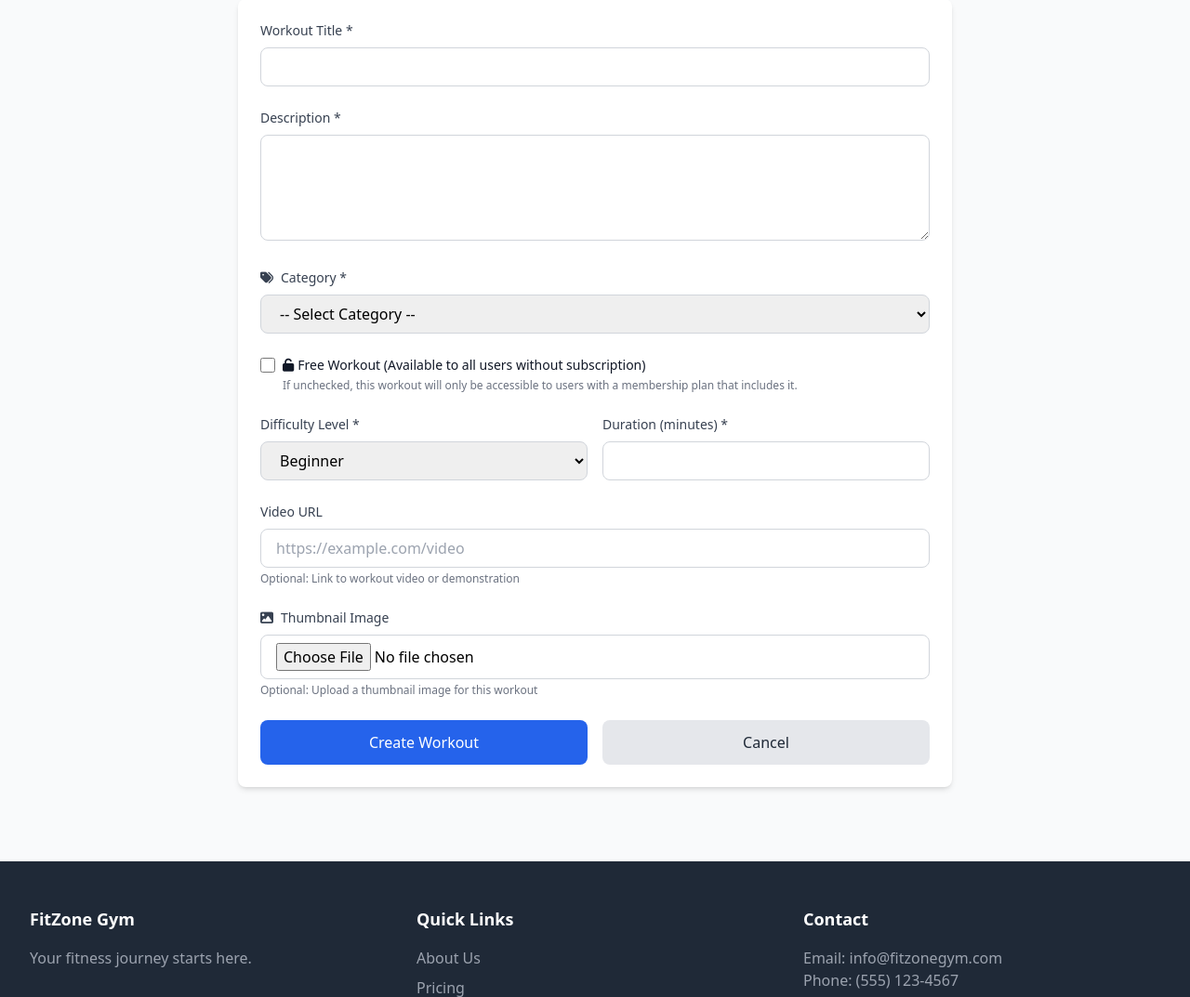
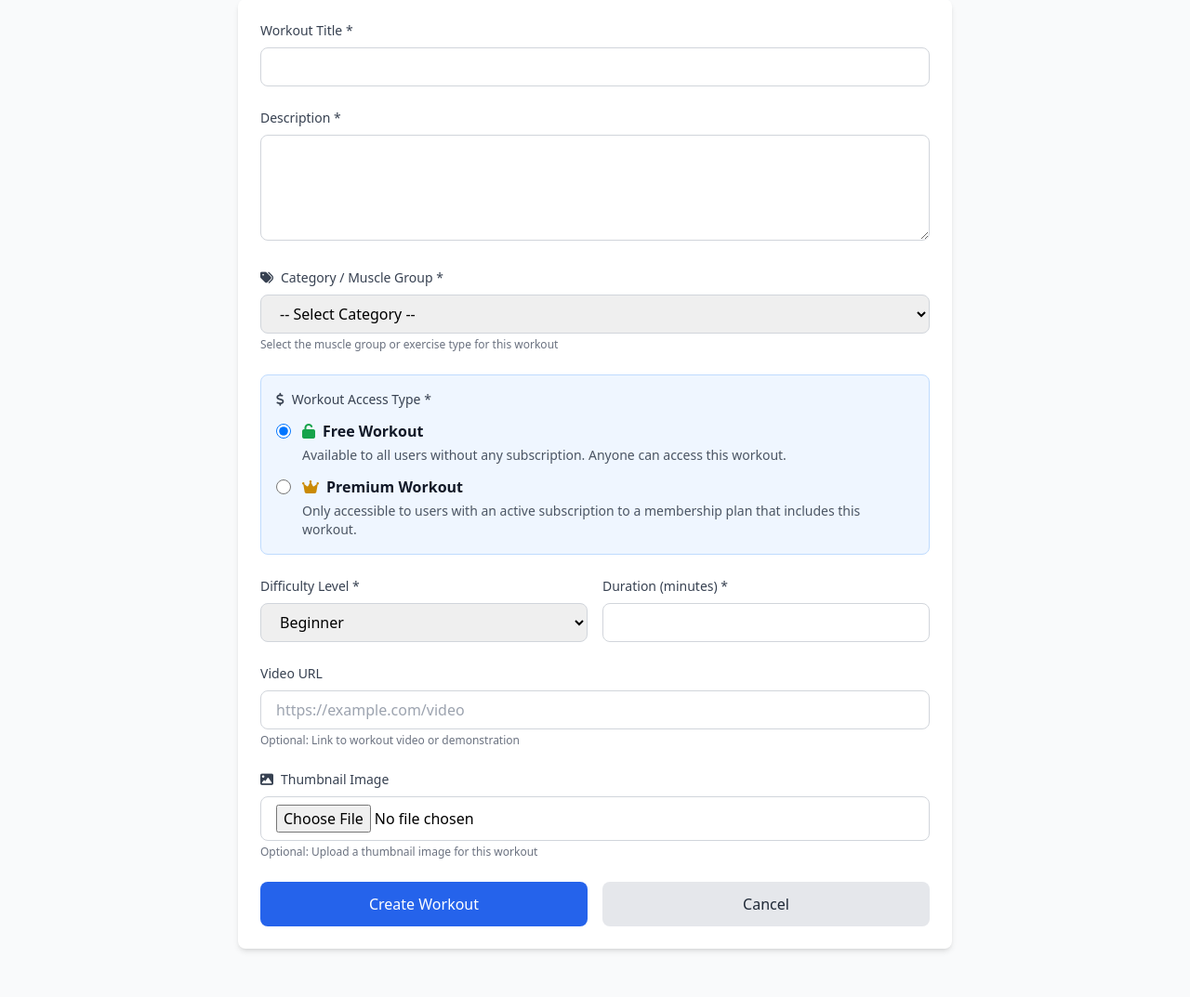
Before and after one commit to kiruuuuuuu/fitzone-gym, a Django app: page /staff/workouts/create/ in a window 1280 px wide. Shown: the part 189-1262 px from the top of the page at 93% size. Run offline with Django 5.2, Linux system fonts and the light colour scheme; the visitor is signed in with stand-in values (Sample User, id 1); data that the repository does not hold is empty; some libraries are stand-ins or nearby versions.

Commit message:
Enhance workout form: Add organized category groups (Muscle Groups/Exercise Types) and improve free/paid selection with radio buttons

```diff
--- a/staff/views.py
+++ b/staff/views.py
@@ -446,7 +446,7 @@ def workout_create(request):
         difficulty = request.POST.get('difficulty_level')
         duration = request.POST.get('duration')
         category = request.POST.get('category')
-        is_free = request.POST.get('is_free') == 'on'
+        is_free = request.POST.get('is_free', 'true') == 'true'  # Default to free if not specified
 
         if title and description and difficulty and duration and category:
             try:
@@ -487,7 +487,7 @@ def workout_edit(request, workout_id):
         workout.difficulty_level = request.POST.get('difficulty_level')
         workout.duration = request.POST.get('duration')
         workout.category = request.POST.get('category')
-        workout.is_free = request.POST.get('is_free') == 'on'
+        workout.is_free = request.POST.get('is_free', 'true') == 'true'  # Default to free if not specified
 
         # Handle thumbnail upload
         if 'thumbnail' in request.FILES:
--- a/templates/staff/workout_form.html
+++ b/templates/staff/workout_form.html
@@ -33,29 +33,63 @@
 
             <div class="mb-6">
                 <label for="category" class="block text-sm font-medium text-gray-700 mb-2">
-                    <i class="fas fa-tags mr-2"></i>Category *
+                    <i class="fas fa-tags mr-2"></i>Category / Muscle Group *
                 </label>
                 <select id="category" name="category" required
                         class="w-full px-4 py-2 border border-gray-300 rounded-lg focus:ring-2 focus:ring-blue-500 focus:border-transparent">
                     <option value="">-- Select Category --</option>
-                    {% for value, label in categories %}
-                    <option value="{{ value }}" {% if workout.category == value %}selected{% endif %}>
-                        {{ label }}
-                    </option>
-                    {% endfor %}
+                    <optgroup label="Muscle Groups">
+                        <option value="chest" {% if workout.category == 'chest' %}selected{% endif %}>Chest</option>
+                        <option value="shoulder" {% if workout.category == 'shoulder' %}selected{% endif %}>Shoulder</option>
+                        <option value="back" {% if workout.category == 'back' %}selected{% endif %}>Back</option>
+                        <option value="legs" {% if workout.category == 'legs' %}selected{% endif %}>Legs</option>
+                        <option value="arms" {% if workout.category == 'arms' %}selected{% endif %}>Arms</option>
+                        <option value="abs" {% if workout.category == 'abs' %}selected{% endif %}>Abs</option>
+                        <option value="full_body" {% if workout.category == 'full_body' %}selected{% endif %}>Full Body</option>
+                    </optgroup>
+                    <optgroup label="Exercise Types">
+                        <option value="cardio" {% if workout.category == 'cardio' %}selected{% endif %}>Cardio</option>
+                        <option value="strength" {% if workout.category == 'strength' %}selected{% endif %}>Strength Training</option>
+                        <option value="flexibility" {% if workout.category == 'flexibility' %}selected{% endif %}>Flexibility</option>
+                        <option value="hiit" {% if workout.category == 'hiit' %}selected{% endif %}>HIIT</option>
+                        <option value="yoga" {% if workout.category == 'yoga' %}selected{% endif %}>Yoga</option>
+                        <option value="pilates" {% if workout.category == 'pilates' %}selected{% endif %}>Pilates</option>
+                        <option value="other" {% if workout.category == 'other' %}selected{% endif %}>Other</option>
+                    </optgroup>
                 </select>
+                <p class="text-xs text-gray-500 mt-1">Select the muscle group or exercise type for this workout</p>
             </div>
 
-            <div class="mb-6">
-                <div class="flex items-center">
-                    <input type="checkbox" id="is_free" name="is_free"
-                           {% if workout and workout.is_free %}checked{% endif %}
-                           class="h-4 w-4 text-blue-600 focus:ring-blue-500 border-gray-300 rounded">
-                    <label for="is_free" class="ml-2 block text-sm text-gray-900">
-                        <i class="fas fa-unlock mr-1"></i>Free Workout (Available to all users without subscription)
-                    </label>
+            <div class="mb-6 bg-blue-50 border border-blue-200 rounded-lg p-4">
+                <label class="block text-sm font-medium text-gray-700 mb-3">
+                    <i class="fas fa-dollar-sign mr-2"></i>Workout Access Type *
+                </label>
+                <div class="space-y-3">
+                    <div class="flex items-start">
+                        <input type="radio" id="is_free_true" name="is_free" value="true"
+                               {% if workout and workout.is_free %}checked{% elif not workout %}checked{% endif %}
+                               class="h-4 w-4 text-green-600 focus:ring-green-500 border-gray-300 mt-1">
+                        <label for="is_free_true" class="ml-3 flex-1">
+                            <div class="flex items-center">
+                                <i class="fas fa-unlock text-green-600 mr-2"></i>
+                                <span class="font-semibold text-gray-900">Free Workout</span>
+                            </div>
+                            <p class="text-sm text-gray-600 mt-1">Available to all users without any subscription. Anyone can access this workout.</p>
+                        </label>
+                    </div>
+                    <div class="flex items-start">
+                        <input type="radio" id="is_free_false" name="is_free" value="false"
+                               {% if workout and not workout.is_free %}checked{% endif %}
+                               class="h-4 w-4 text-yellow-600 focus:ring-yellow-500 border-gray-300 mt-1">
+                        <label for="is_free_false" class="ml-3 flex-1">
+                            <div class="flex items-center">
+                                <i class="fas fa-crown text-yellow-600 mr-2"></i>
+                                <span class="font-semibold text-gray-900">Premium Workout</span>
+                            </div>
+                            <p class="text-sm text-gray-600 mt-1">Only accessible to users with an active subscription to a membership plan that includes this workout.</p>
+                        </label>
+                    </div>
                 </div>
-                <p class="text-xs text-gray-500 mt-1 ml-6">If unchecked, this workout will only be accessible to users with a membership plan that includes it.</p>
             </div>
 
             <div class="grid grid-cols-1 md:grid-cols-2 gap-4 mb-6">
```
Also changed, not shown: theme/static/css/styles.css (+14 -0 lines).
